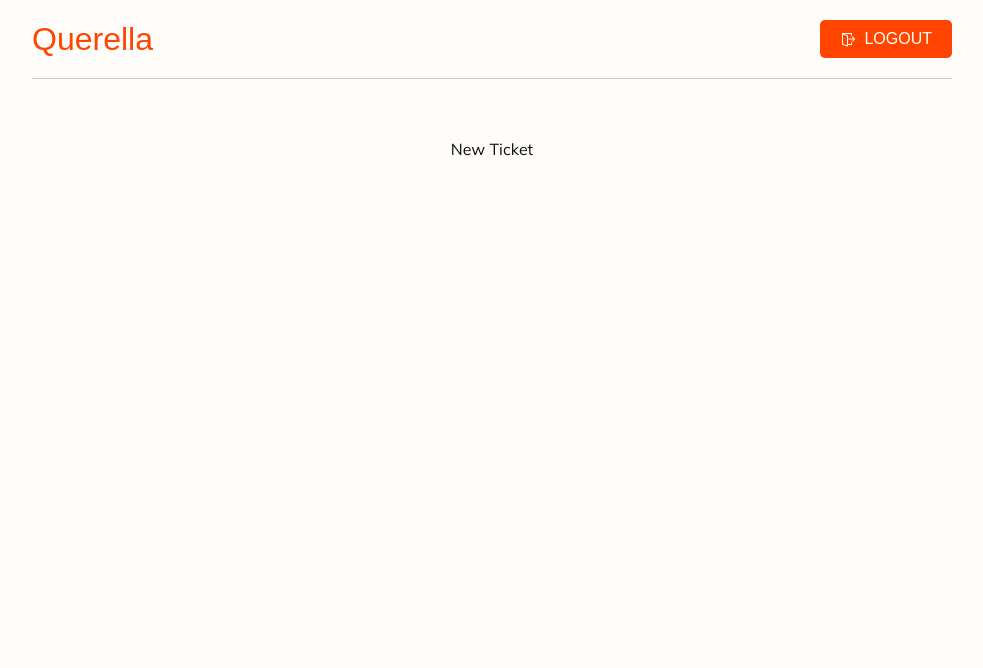
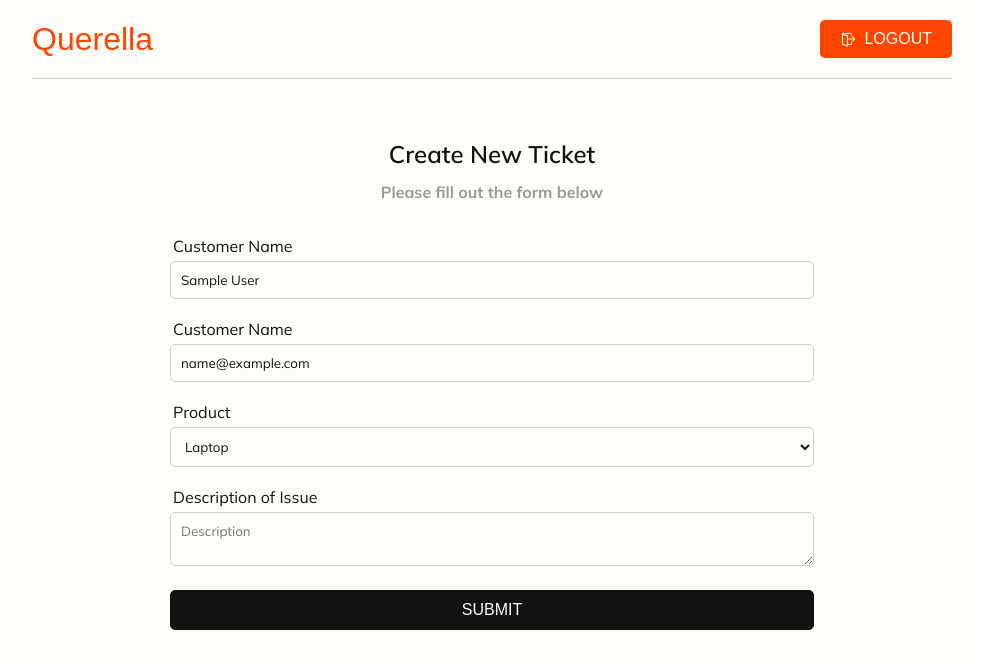
Before and after one commit to Nimira43/Querella, a React (Vite) app in the folder frontend/: page /new-ticket in a window 1280 px wide. Shown: the top 668 px of the page, without its empty margins (148-1131 px from the left). Built offline with nearby package versions, Linux system fonts and the light colour scheme; sample sign-in values are in the browser's storage; a web font is replaced by a local one.

Commit message:
Created NewTicket form.

```diff
--- a/frontend/src/pages/NewTicket.jsx
+++ b/frontend/src/pages/NewTicket.jsx
@@ -1,8 +1,91 @@
+import { useState } from 'react'
+import { useSelector } from 'react-redux'
+
 function NewTicket() {
+  const { user } = useSelector((state) => state.auth)
+  const [ name ] = useState(user.name)
+  const [ email ] = useState(user.email)
+  const [ product, setProduct ] = useState('laptop')
+  const [ description, setDescription ] = useState('')
+
+  const onSubmit = (e) => {
+    e.preventDefault()
+  }
+
   return (
-    <div>
-      New Ticket
-    </div>
+    <>
+      <section className='heading'>
+        <h1>Create New Ticket</h1>
+        <p>Please fill out the form below</p>
+      </section>
+      <section className='form'>
+        <div className='form-group'>
+          <label htmlFor='name'>
+            Customer Name
+          </label>
+          <input
+            type='text'
+            value={name}
+            disabled
+            className='form-control'
+          />
+        </div>
+        <div className='form-group'>
+          <label htmlFor='email'>
+            Customer Name
+          </label>
+          <input
+            type='text'
+            value={email}
+            disabled
+            className='form-control'
+          />
+        </div>
+        <form onSubmit={onSubmit}>
+          <div className='form-group'>
+            <label htmlFor='product'>
+              Product
+            </label>
+            <select
+              name='product'
+              id='product'
+              value={product}
+              onChange={(e) => setProduct(e.target.value)}
+            >
+              <option value='Laptop'>Laptop</option>
+              <option value='Desktop'>Desktop</option>
+              <option value='Smartphone'>Smartphone</option>
+              <option value='Printer'>Printer</option>
+              <option value='Accessories'>Accessories</option>
+              <option value='Software'>Software</option>
+              <option value='Login'>Login</option>
+              <option value='Network'>Network</option>
+              <option value='Other'>Other</option>
+            </select>
+          </div>
+          <div className='form-group'>
+            <label
+              htmlFor='description'
+            >
+              Description of Issue
+            </label>
+            <textarea
+              name='description'
+              id='description'
+              className='form-control'
+              placeholder='Description'
+              value={description}
+              onChange={(e) => setDescription(e.target.value)}
+            ></textarea>
+          </div>
+          <div className='form-group'>
+            <button className='btn btn-block'>
+              Submit
+            </button>
+          </div>
+        </form>
+      </section>
+    </>
   )
 }
 
```
